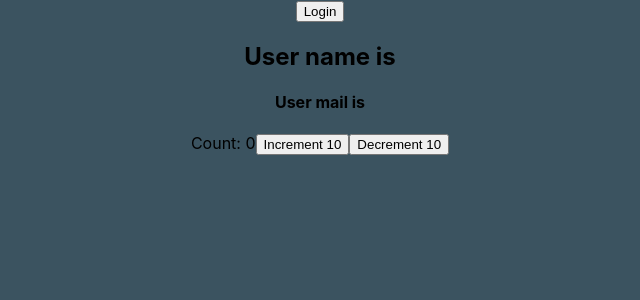
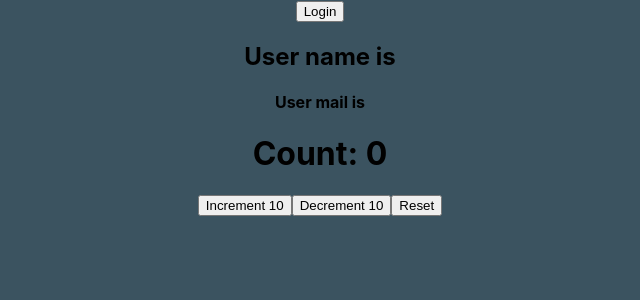
Before and after one commit to Zyar3k/ts_with-react, a React (Create React App) app: page / in a window 1280 px wide. Shown: the top 300 px of the page, without its empty margins (320-960 px from the left). Built offline with nearby package versions, Linux system fonts and the light colour scheme.

Commit message:
Usereducer strict action types

```diff
--- a/src/components/state/Counter.tsx
+++ b/src/components/state/Counter.tsx
@@ -3,10 +3,16 @@
 type CounterState = {
   count: number;
 };
-type CounterAction = {
-  type: string;
+
+type UpdateAction = {
+  type: "increment" | "decrement";
   payload: number;
 };
+type ResetAction = {
+  type: "reset";
+};
+
+type CounterAction = UpdateAction | ResetAction;
 
 const initialState = { count: 0 };
 
@@ -16,6 +22,8 @@
       return { count: state.count + action.payload };
     case "decrement":
       return { count: state.count - action.payload };
+    case "reset":
+      return initialState;
 
     default:
       return state;
@@ -26,13 +34,14 @@
   const [state, dispatch] = useReducer(reducer, initialState);
   return (
     <>
-      Count: {state.count}
+      <h1>Count: {state.count}</h1>
       <button onClick={() => dispatch({ type: "increment", payload: 10 })}>
         Increment 10
       </button>
       <button onClick={() => dispatch({ type: "decrement", payload: 10 })}>
         Decrement 10
       </button>
+      <button onClick={() => dispatch({ type: "reset" })}>Reset</button>
     </>
   );
 };
```
